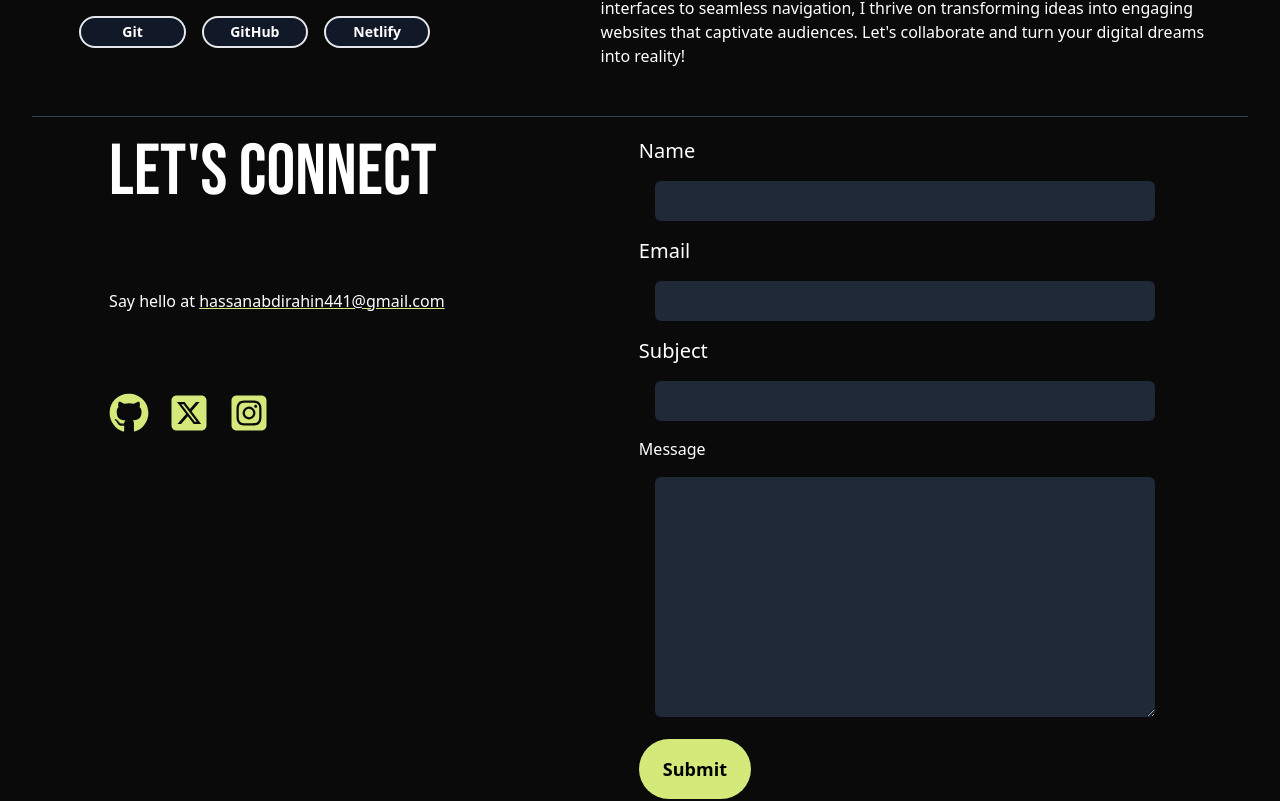
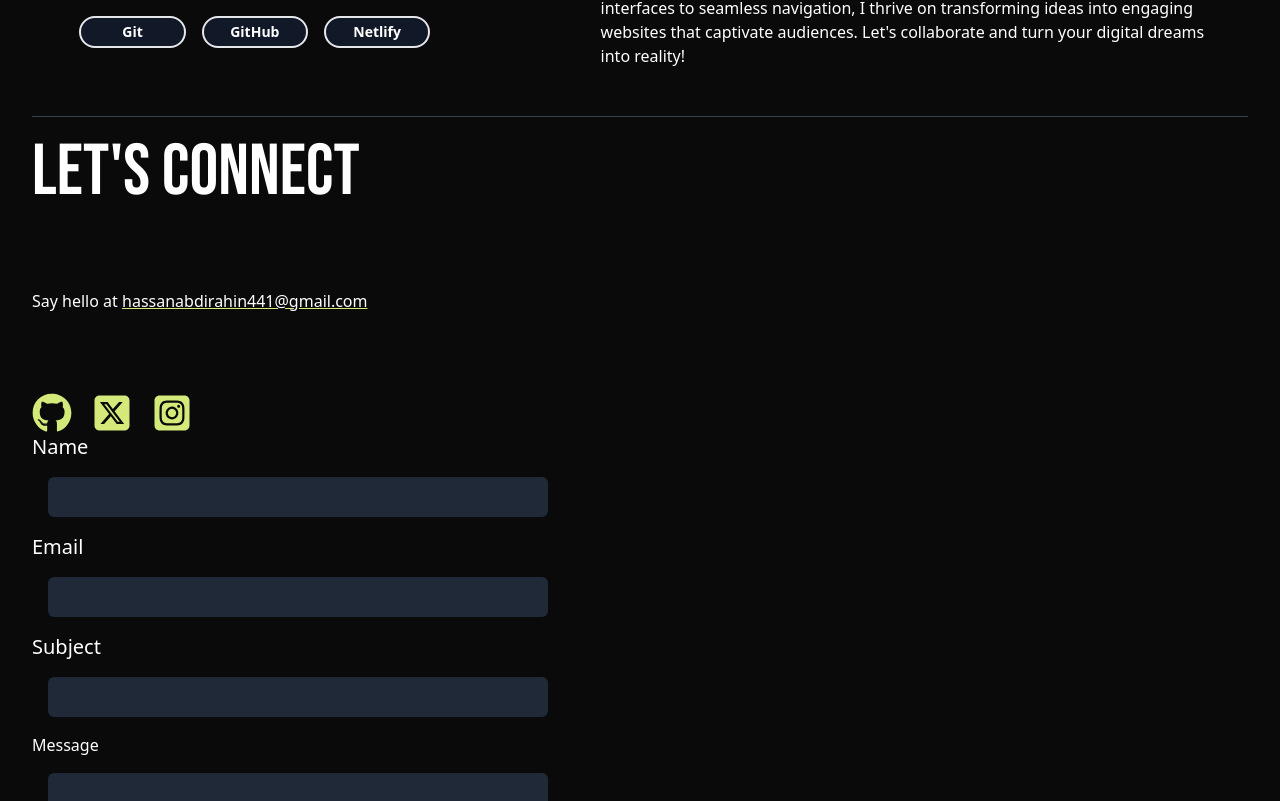
Before and after one commit to HassanAbdirahin/web-portfolio, a React (Vite) app: page / in a window 1280 px wide. Shown: the part 2860-3661 px from the top of the page. Built offline with nearby package versions, Linux system fonts and the light colour scheme.

Commit message:
modified contact component

```diff
--- a/index.html
+++ b/index.html
@@ -10,7 +10,7 @@
       rel="stylesheet"
     />
     <meta name="viewport" content="width=device-width, initial-scale=1.0" />
-    <title>Hassan Abdirahim</title>
+    <title>Hassan Abdirahim - Portfolio</title>
   </head>
   <body>
     <div id="root"></div>
--- a/src/sections/Contact.tsx
+++ b/src/sections/Contact.tsx
@@ -26,7 +26,7 @@ const Contact = () => {
 
   return (
     <div
-      className="flex col md:flex-row items-start justify-around gap-10"
+      className="flex-col md:flex-row items-start justify-around gap-10"
       id="contact"
     >
       <div className="flex flex-col items-center md:items-start gap-20">
```
